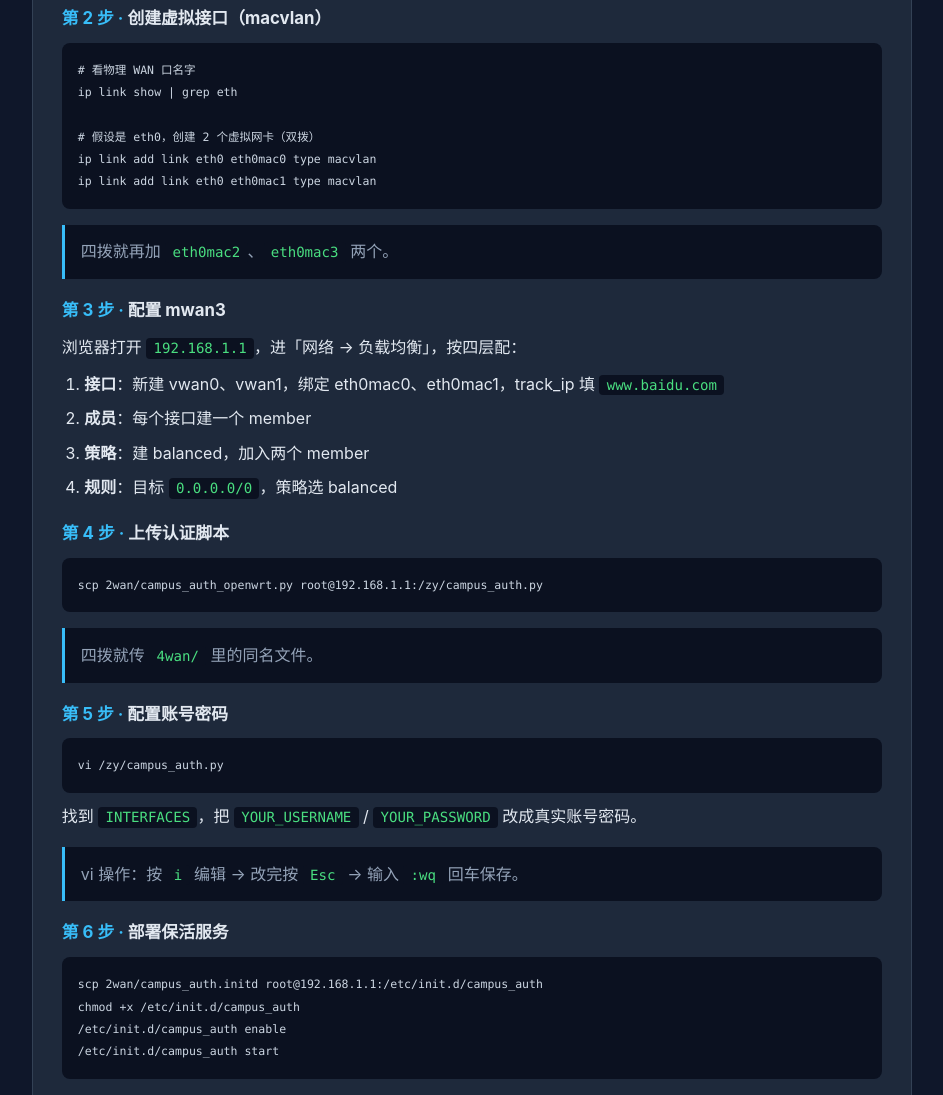
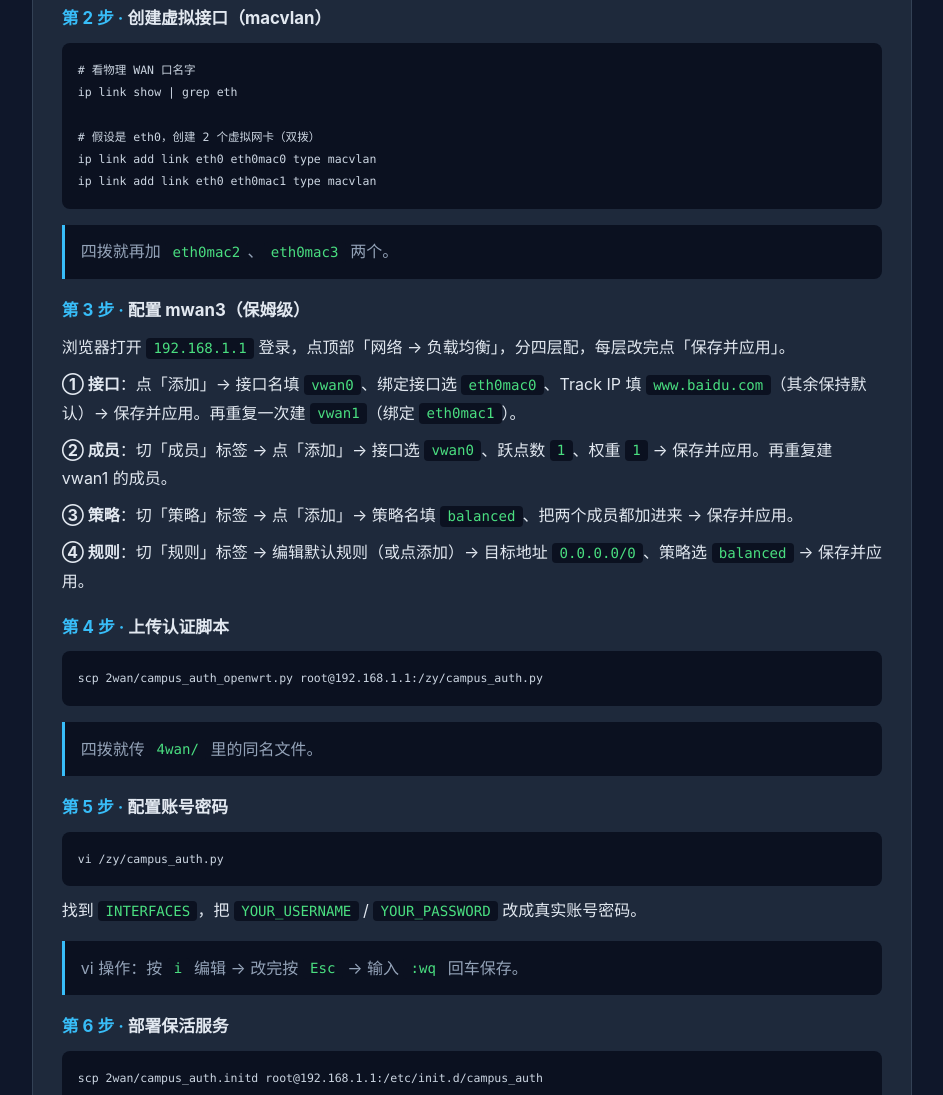
Before and after one commit to shanghaishangdan/campus-auth-multiwan, a plain HTML site: page index.html in a window 1280 px wide. Shown: the part 1818-2913 px from the top of the page, without its empty margins (168-1111 px from the left). Drawn offline with Linux system fonts and the light colour scheme.

Commit message:
mwan3 配置改为保姆级详细教程

```diff
--- a/index.html
+++ b/index.html
@@ -150,14 +150,12 @@ ip link add link eth0 eth0mac1 type macvlan</code></pre>
     <p class="tip">四拨就再加 <code>eth0mac2</code>、<code>eth0mac3</code> 两个。</p>
   </div>
 
-  <div class="step"><h3>配置 mwan3</h3>
-    <p>浏览器打开 <code>192.168.1.1</code>，进「网络 → 负载均衡」，按四层配：</p>
-    <ol>
-      <li><strong>接口</strong>：新建 vwan0、vwan1，绑定 eth0mac0、eth0mac1，track_ip 填 <code>www.baidu.com</code></li>
-      <li><strong>成员</strong>：每个接口建一个 member</li>
-      <li><strong>策略</strong>：建 balanced，加入两个 member</li>
-      <li><strong>规则</strong>：目标 <code>0.0.0.0/0</code>，策略选 balanced</li>
-    </ol>
+  <div class="step"><h3>配置 mwan3（保姆级）</h3>
+    <p>浏览器打开 <code>192.168.1.1</code> 登录，点顶部「网络 → 负载均衡」，分四层配，每层改完点「保存并应用」。</p>
+    <p><strong>① 接口</strong>：点「添加」→ 接口名填 <code>vwan0</code>、绑定接口选 <code>eth0mac0</code>、Track IP 填 <code>www.baidu.com</code>（其余保持默认）→ 保存并应用。再重复一次建 <code>vwan1</code>（绑定 <code>eth0mac1</code>）。</p>
+    <p><strong>② 成员</strong>：切「成员」标签 → 点「添加」→ 接口选 <code>vwan0</code>、跃点数 <code>1</code>、权重 <code>1</code> → 保存并应用。再重复建 vwan1 的成员。</p>
+    <p><strong>③ 策略</strong>：切「策略」标签 → 点「添加」→ 策略名填 <code>balanced</code>、把两个成员都加进来 → 保存并应用。</p>
+    <p><strong>④ 规则</strong>：切「规则」标签 → 编辑默认规则（或点添加）→ 目标地址 <code>0.0.0.0/0</code>、策略选 <code>balanced</code> → 保存并应用。</p>
   </div>
 
   <div class="step"><h3>上传认证脚本</h3>
```
Also changed, not shown: 1 other file.
